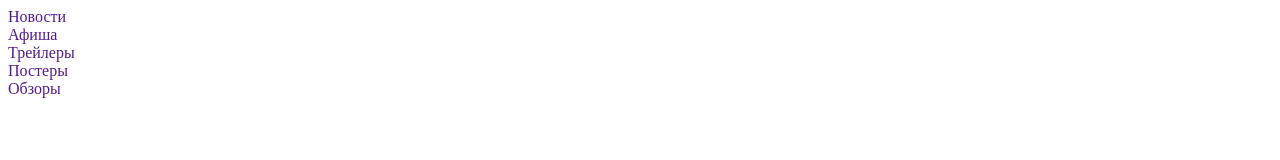
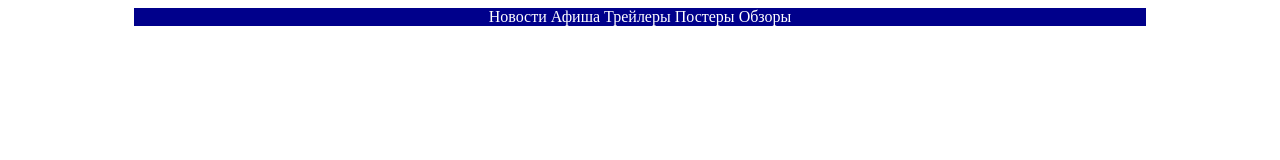
Before and after one commit to TaniaBiblis/movies, a plain HTML site: page index.html in a window 1280 px wide. Drawn offline with Linux system fonts and the light colour scheme.

Commit message:
top menu centered

```diff
--- a/css/generals.css
+++ b/css/generals.css
@@ -1,8 +1,22 @@
-ul {
+.topmenuul {
     list-style: none;
     margin: 0;
     padding-left: 0;
+    text-align: center;
 }
-a {
+
+.topmenuulli {
+    display: inline;
+}
+
+.topmenuulli a {
     text-decoration: none;
+    color: white;
 }
+
+#topmenu {
+    margin-left: auto;
+    margin-right: auto;
+    width: 80%;
+    background-color: #00008B;
+}
--- a/index.html
+++ b/index.html
@@ -8,14 +8,16 @@
 </head>
 <body>
 
-<div id="topmenu">
-    <ul>
-        <li><a href="">Новости</a></li>
-        <li><a href="">Афиша</a></li>
-        <li><a href="">Трейлеры</a></li>
-        <li><a href="">Постеры</a></li>
-        <li><a href="">Обзоры</a></li>
-    </ul>
+<div>
+    <div id="topmenu">
+        <ul class="topmenuul">
+            <li class="topmenuulli"><a href="">Новости</a></li>
+            <li class="topmenuulli"><a href="">Афиша</a></li>
+            <li class="topmenuulli"><a href="">Трейлеры</a></li>
+            <li class="topmenuulli"><a href="">Постеры</a></li>
+            <li class="topmenuulli"><a href="">Обзоры</a></li>
+        </ul>
+    </div>
 </div>
 
 <div>
```
